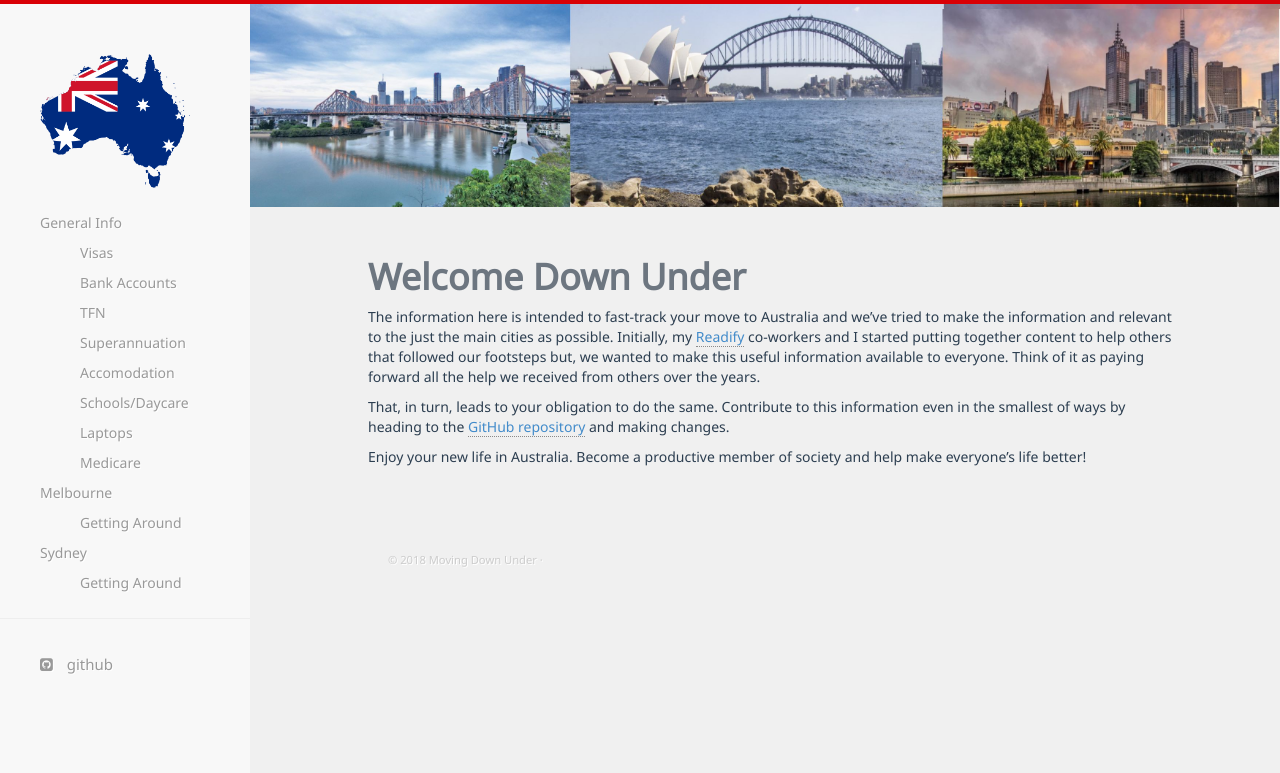
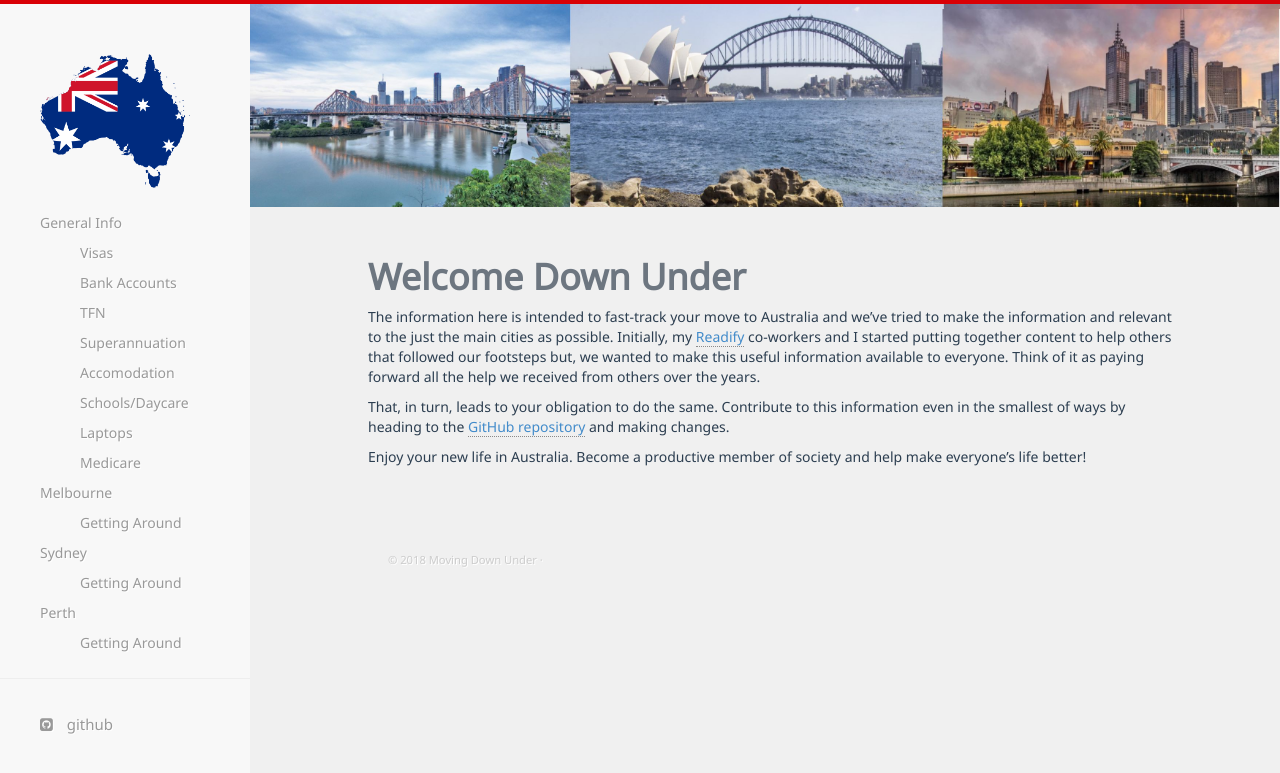
Before and after one commit to movingdownunder/movingdownunder.github.io, a Jekyll site: the page built from index.md, in a window 1280 px wide. Shown: the top 773 px of the page. Built offline with Jekyll 4.4.1, drawn with Linux system fonts in a browser that asks for light colours; nearby versions of some CDN libraries.

Commit message:
added perth transperth image and transportation page. updated navigation

```diff
--- a/_includes/navigation.html
+++ b/_includes/navigation.html
@@ -84,6 +84,15 @@
       </li>
     </ul>
 
+    <li data-target="#perth"><a href="#">Perth</a></li>
+    <ul id="perth" class="sub-menu collapse in">
+      <li>
+        <a href="{{ site.baseurl }}/perth/getting_around/transportation.html"
+          >Getting Around</a
+        >
+      </li>
+    </ul>
+
     <hr />
     <div id="social-wrapper">
       <li>
```
Also changed, not shown: perth/getting_around/transportation.md (added, +9 -0 lines), images/transperth.png (added).
